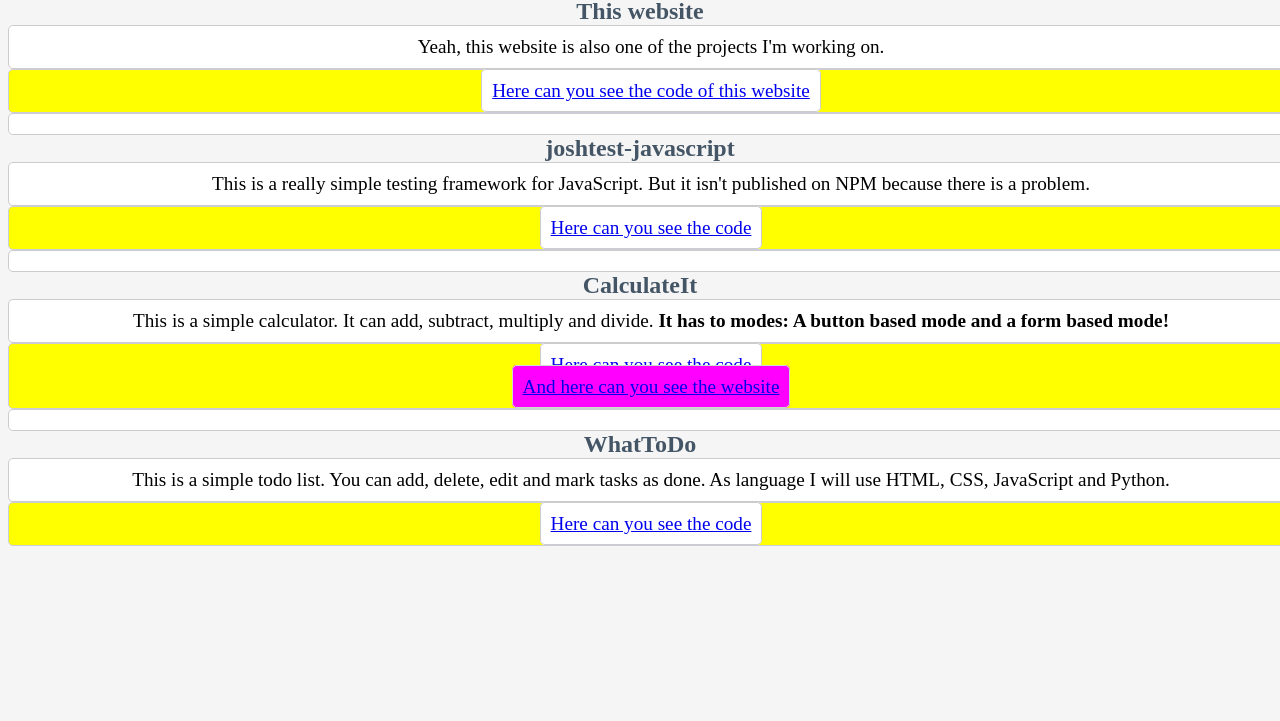
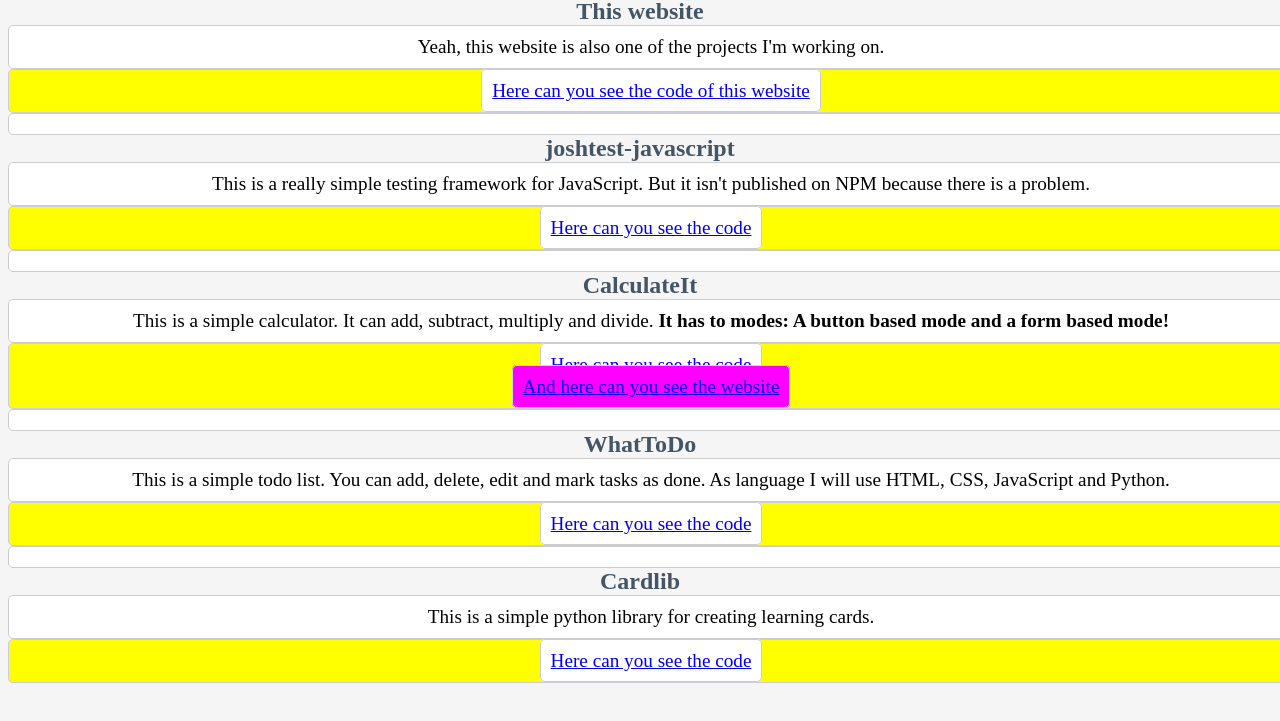
Before and after one commit to josh-programmieren/MyPortfolio, a plain HTML site: page projects.html in a window 1280 px wide. Shown: the part 69-790 px from the top of the page. Drawn offline with Linux system fonts and the light colour scheme.

Commit message:
Added cardlib to my projects

```diff
--- a/projects.html
+++ b/projects.html
@@ -52,6 +52,14 @@
                 <a href="https://github.com/josh-programmieren/WhatToDo" class="github-link">Here can you see the code</a>
             </p>
     </div>
+    <p class="project">
+        <h2>Cardlib</h2>
+        <p class="description">
+            This is a simple python library for creating learning cards.
+        </p>
+        <p class="links">
+            <a href="https://github.com/josh-programmieren/cardlib" class="github-link">Here can you see the code</a>
+        </p>
 </body>
 
 </html>
```
